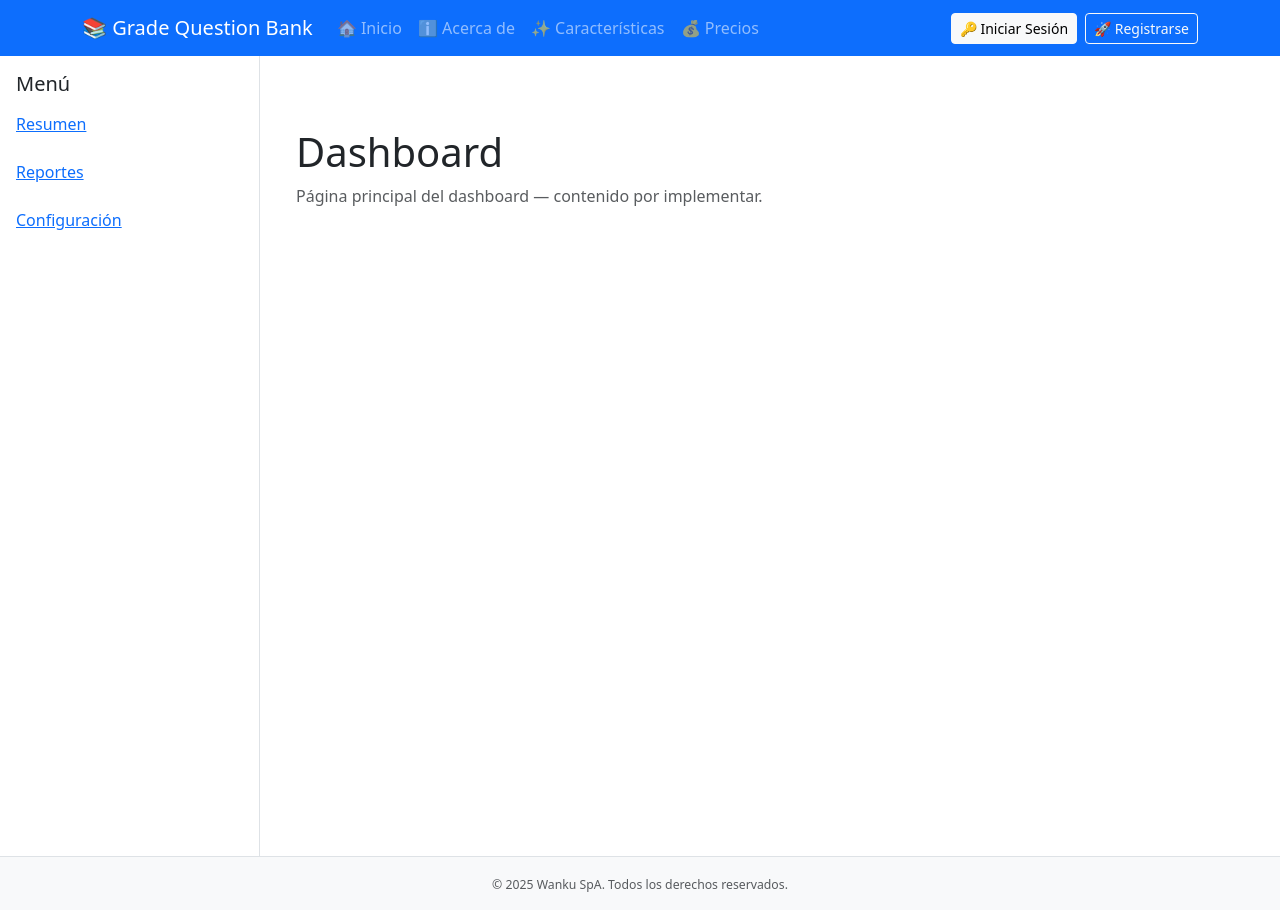
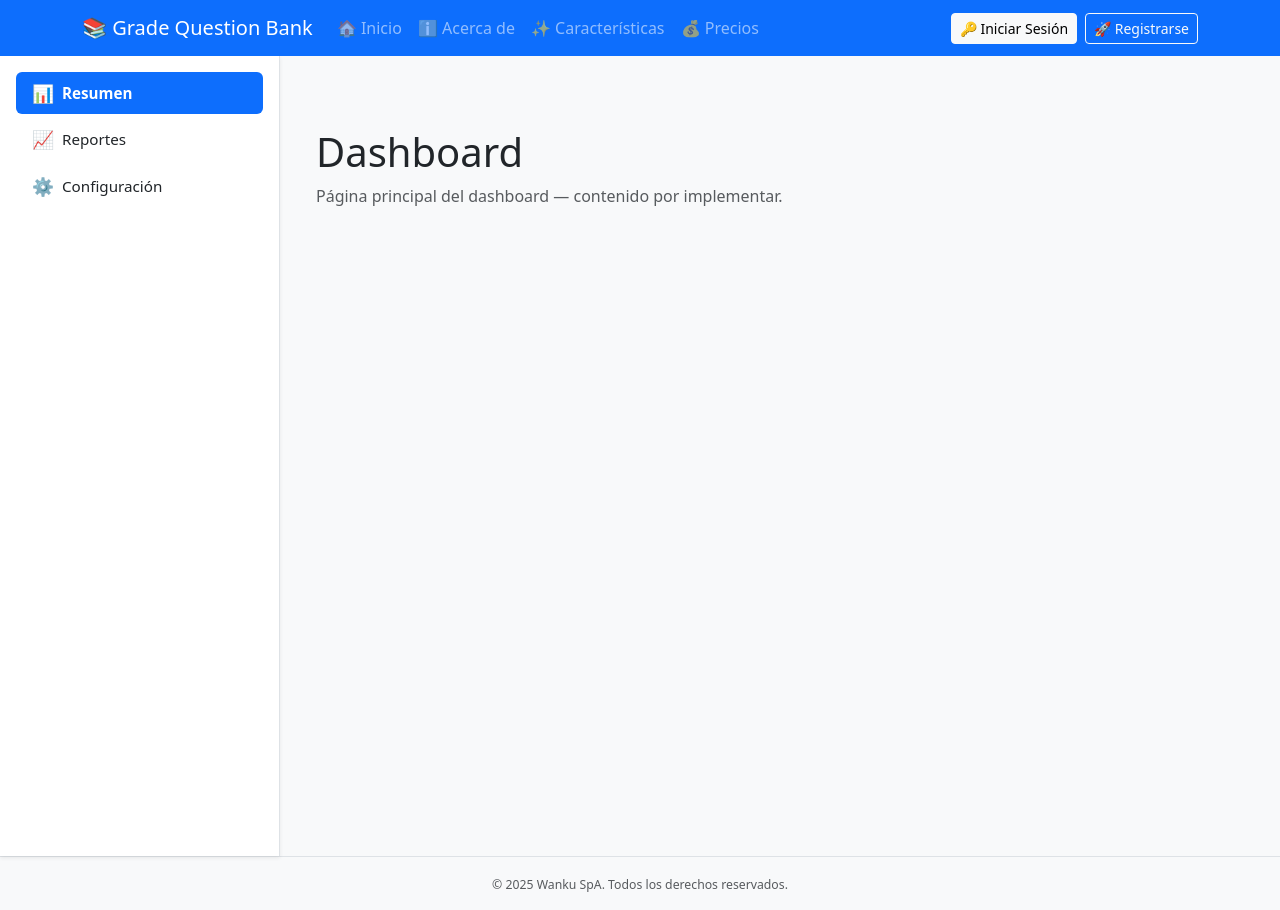
Before and after one commit to cmartinezs/grade, a Next.js app: page /dashboard in a window 1280 px wide. Built offline with nearby package versions, Linux system fonts and the light colour scheme.

Commit message:
feat: Enhance sidebar layout with collapsible menu items and improved styling

```diff
--- a/src/app/dashboard/layout.tsx
+++ b/src/app/dashboard/layout.tsx
@@ -3,9 +3,21 @@ import NavigationBar from '@/components/NavigationBar';
 import PageWrapper from '@/components/PageWrapper';
 
 const dashboardMenu = [
-  { label: 'Resumen', href: '/dashboard' },
-  { label: 'Reportes', href: '/dashboard/reports' },
-  { label: 'Configuración', href: '/dashboard/settings' },
+  {
+    label: 'Resumen',
+    icon: '📊',
+    href: '/dashboard'
+  },
+  {
+    label: 'Reportes',
+    icon: '📈',
+    href: '/dashboard/reports'
+  },
+  {
+    label: 'Configuración',
+    icon: '⚙️',
+    href: '/dashboard/settings'
+  },
 ];
 
 export default function DashboardLayout({ children }: { children: React.ReactNode }) {
--- a/src/components/SidebarLayout.tsx
+++ b/src/components/SidebarLayout.tsx
@@ -2,17 +2,106 @@
 
 import { ReactNode, useState } from 'react';
 import Link from 'next/link';
-import { Offcanvas, Button } from 'react-bootstrap';
+import { usePathname } from 'next/navigation';
+import { Offcanvas, Button, Collapse } from 'react-bootstrap';
 
 interface SidebarItem {
   label: string;
   href?: string;
+  icon?: string;
   children?: SidebarItem[];
 }
 
 interface SidebarLayoutProps {
   children: ReactNode;
   items: SidebarItem[];
+}
+
+function SidebarMenuItem({
+  item,
+  level = 0,
+  onNavigate,
+}: {
+  item: SidebarItem;
+  level?: number;
+  onNavigate?: () => void;
+}) {
+  const pathname = usePathname();
+  const [isOpen, setIsOpen] = useState(true);
+
+  const hasChildren = item.children && item.children.length > 0;
+  const isActive = item.href === pathname;
+  const hasActiveChild = item.children?.some(
+    (child) => child.href === pathname || child.children?.some((subChild) => subChild.href === pathname)
+  );
+
+  const handleClick = (e: React.MouseEvent) => {
+    if (hasChildren && !item.href) {
+      e.preventDefault();
+      setIsOpen(!isOpen);
+    } else if (item.href && onNavigate) {
+      onNavigate();
+    }
+  };
+
+  const baseClasses = 'd-flex align-items-center justify-content-between text-decoration-none rounded px-3 py-2 mb-1 transition-all';
+  const levelPadding = level > 0 ? `ps-${3 + level * 2}` : '';
+
+  let stateClasses = '';
+  if (isActive) {
+    stateClasses = 'bg-primary text-white fw-semibold';
+  } else if (hasActiveChild) {
+    stateClasses = 'bg-light text-primary fw-semibold';
+  } else {
+    stateClasses = 'text-dark hover-bg-light';
+  }
+
+  const ItemContent = (
+    <>
+      <span className="d-flex align-items-center gap-2">
+        {item.icon && <span style={{ fontSize: '1.1rem' }}>{item.icon}</span>}
+        <span style={{ fontSize: level > 0 ? '0.9rem' : '0.95rem' }}>{item.label}</span>
+      </span>
+      {hasChildren && (
+        <span style={{ fontSize: '0.8rem', transition: 'transform 0.2s', transform: isOpen ? 'rotate(90deg)' : 'rotate(0deg)' }}>
+          ▶
+        </span>
+      )}
+    </>
+  );
+
+  return (
+    <>
+      {item.href ? (
+        <Link
+          href={item.href}
+          className={`${baseClasses} ${levelPadding} ${stateClasses}`}
+          onClick={handleClick}
+          style={{ cursor: 'pointer' }}
+        >
+          {ItemContent}
+        </Link>
+      ) : (
+        <div
+          className={`${baseClasses} ${levelPadding} ${stateClasses}`}
+          onClick={handleClick}
+          style={{ cursor: hasChildren ? 'pointer' : 'default' }}
+        >
+          {ItemContent}
+        </div>
+      )}
+
+      {hasChildren && (
+        <Collapse in={isOpen}>
+          <div>
+            {item.children?.map((child, idx) => (
+              <SidebarMenuItem key={idx} item={child} level={level + 1} onNavigate={onNavigate} />
+            ))}
+          </div>
+        </Collapse>
+      )}
+    </>
+  );
 }
 
 export default function SidebarLayout({ children, items }: SidebarLayoutProps) {
@@ -22,39 +111,26 @@ export default function SidebarLayout({ children, items }: SidebarLayoutProps) {
 
   const SidebarContent = (
     <div className="p-3">
-      <h5>Menú</h5>
-      <ul className="list-unstyled">
-        {items.map((it, idx) => (
-          <li key={idx} className="mb-2">
-            {it.href ? (
-              <Link href={it.href} className="d-block py-2">
-                {it.label}
-              </Link>
-            ) : (
-              <div className="fw-bold py-2">{it.label}</div>
-            )}
-
-            {it.children && (
-              <ul className="list-unstyled ps-3">
-                {it.children.map((c, j) => (
-                  <li key={j} className="py-1">
-                    <Link href={c.href || '#'} className="text-muted small">
-                      {c.label}
-                    </Link>
-                  </li>
-                ))}
-              </ul>
-            )}
-          </li>
+      <style jsx global>{`
+        .hover-bg-light:hover {
+          background-color: #f8f9fa !important;
+        }
+        .transition-all {
+          transition: all 0.2s ease-in-out;
+        }
+      `}</style>
+      <nav>
+        {items.map((item, idx) => (
+          <SidebarMenuItem key={idx} item={item} onNavigate={handleClose} />
         ))}
-      </ul>
+      </nav>
     </div>
   );
 
   return (
     <div className="d-flex">
       {/* Toggle button visible on small screens */}
-      <div className="d-md-none p-2 border-bottom w-100">
+      <div className="d-md-none p-2 border-bottom w-100 bg-white">
         <Button variant="outline-primary" size="sm" onClick={handleShow}>
           ☰ Menú
         </Button>
@@ -62,22 +138,25 @@ export default function SidebarLayout({ children, items }: SidebarLayoutProps) {
 
       {/* Offcanvas for small screens (hidden on md+) */}
       <div className="d-md-none">
-        <Offcanvas show={show} onHide={handleClose}>
+        <Offcanvas show={show} onHide={handleClose} placement="start">
           <Offcanvas.Header closeButton>
-            <Offcanvas.Title>Menú</Offcanvas.Title>
+            <Offcanvas.Title>
+              <strong>Menú de Navegación</strong>
+            </Offcanvas.Title>
           </Offcanvas.Header>
-          <Offcanvas.Body>
-            {SidebarContent}
-          </Offcanvas.Body>
+          <Offcanvas.Body className="p-0">{SidebarContent}</Offcanvas.Body>
         </Offcanvas>
       </div>
 
       {/* Fixed sidebar for md+ */}
-      <aside className="bg-white border-end d-none d-md-block" style={{ width: 260, minHeight: '100vh' }}>
+      <aside
+        className="bg-white border-end d-none d-md-block shadow-sm"
+        style={{ width: 280, minHeight: '100vh', position: 'sticky', top: 0, height: '100vh', overflowY: 'auto' }}
+      >
         {SidebarContent}
       </aside>
 
-      <main className="flex-grow-1">
+      <main className="flex-grow-1" style={{ minHeight: '100vh', backgroundColor: '#f8f9fa' }}>
         {children}
       </main>
     </div>
```
Also changed, not shown: src/app/evaluation-management/layout.tsx (+21 -3 lines), src/app/questions-bank/layout.tsx (+26 -4 lines).
